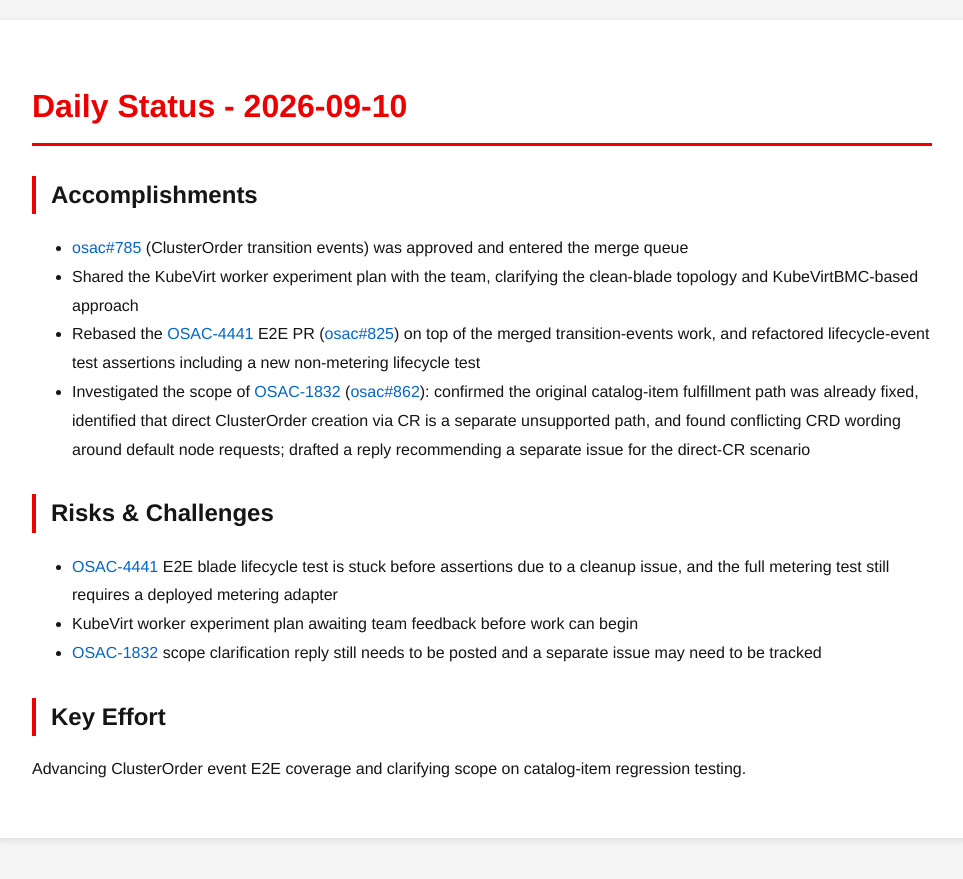
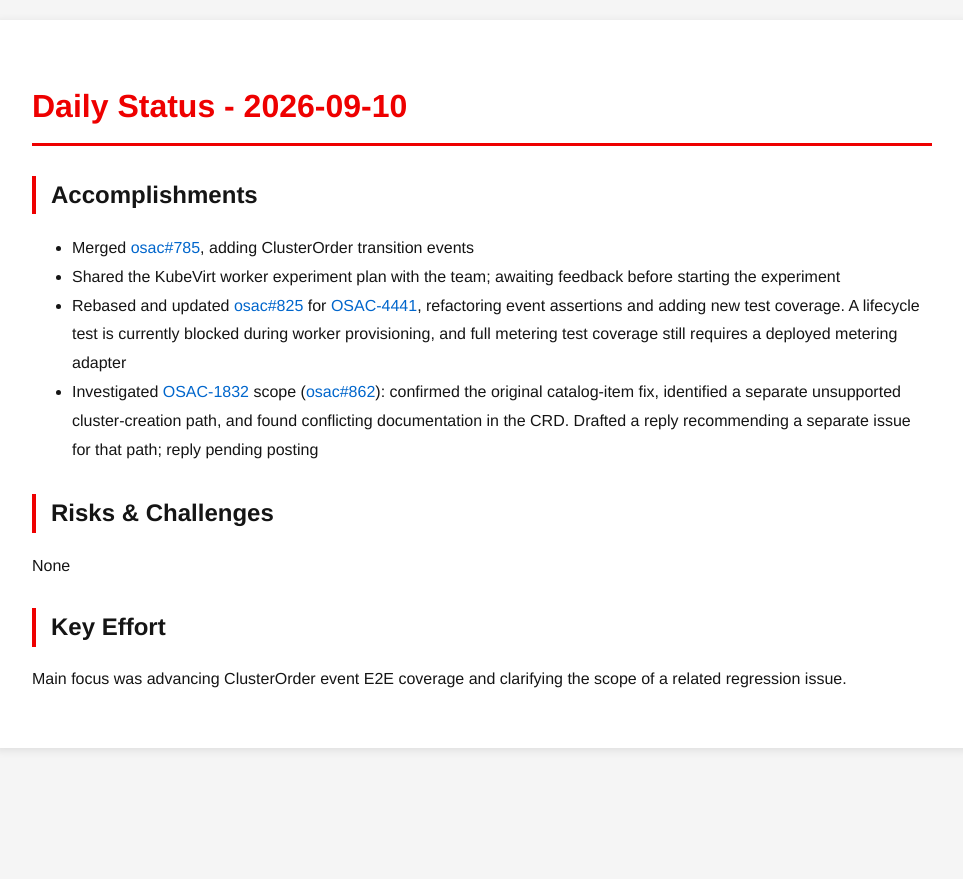
Before and after one commit to tzvatot/daily-status, a Jekyll site: the page built from 2026-09-10.md, in a window 1280 px wide. Shown: the top 879 px of the page, without its empty margins (158-1121 px from the left). Built offline with Jekyll 4.4.1, drawn with Linux system fonts in a browser that asks for light colours.

Commit message:
Daily status update - 2026-09-10

```diff
--- a/2026-09-10.md
+++ b/2026-09-10.md
@@ -7,15 +7,13 @@ date: 2026-09-10
 # Daily Status - 2026-09-10
 
 ## Accomplishments
-- [osac#785](https://github.com/osac-project/osac/pull/785) (ClusterOrder transition events) was approved and entered the merge queue
-- Shared the KubeVirt worker experiment plan with the team, clarifying the clean-blade topology and KubeVirtBMC-based approach
-- Rebased the [OSAC-4441](https://redhat.atlassian.net/browse/OSAC-4441) E2E PR ([osac#825](https://github.com/osac-project/osac/pull/825)) on top of the merged transition-events work, and refactored lifecycle-event test assertions including a new non-metering lifecycle test
-- Investigated the scope of [OSAC-1832](https://redhat.atlassian.net/browse/OSAC-1832) ([osac#862](https://github.com/osac-project/osac/pull/862)): confirmed the original catalog-item fulfillment path was already fixed, identified that direct ClusterOrder creation via CR is a separate unsupported path, and found conflicting CRD wording around default node requests; drafted a reply recommending a separate issue for the direct-CR scenario
+- Merged [osac#785](https://github.com/osac-project/osac/pull/785), adding ClusterOrder transition events
+- Shared the KubeVirt worker experiment plan with the team; awaiting feedback before starting the experiment
+- Rebased and updated [osac#825](https://github.com/osac-project/osac/pull/825) for [OSAC-4441](https://redhat.atlassian.net/browse/OSAC-4441), refactoring event assertions and adding new test coverage. A lifecycle test is currently blocked during worker provisioning, and full metering test coverage still requires a deployed metering adapter
+- Investigated [OSAC-1832](https://redhat.atlassian.net/browse/OSAC-1832) scope ([osac#862](https://github.com/osac-project/osac/pull/862)): confirmed the original catalog-item fix, identified a separate unsupported cluster-creation path, and found conflicting documentation in the CRD. Drafted a reply recommending a separate issue for that path; reply pending posting
 
 ## Risks & Challenges
-- [OSAC-4441](https://redhat.atlassian.net/browse/OSAC-4441) E2E blade lifecycle test is stuck before assertions due to a cleanup issue, and the full metering test still requires a deployed metering adapter
-- KubeVirt worker experiment plan awaiting team feedback before work can begin
-- [OSAC-1832](https://redhat.atlassian.net/browse/OSAC-1832) scope clarification reply still needs to be posted and a separate issue may need to be tracked
+None
 
 ## Key Effort
-Advancing ClusterOrder event E2E coverage and clarifying scope on catalog-item regression testing.
+Main focus was advancing ClusterOrder event E2E coverage and clarifying the scope of a related regression issue.
```
